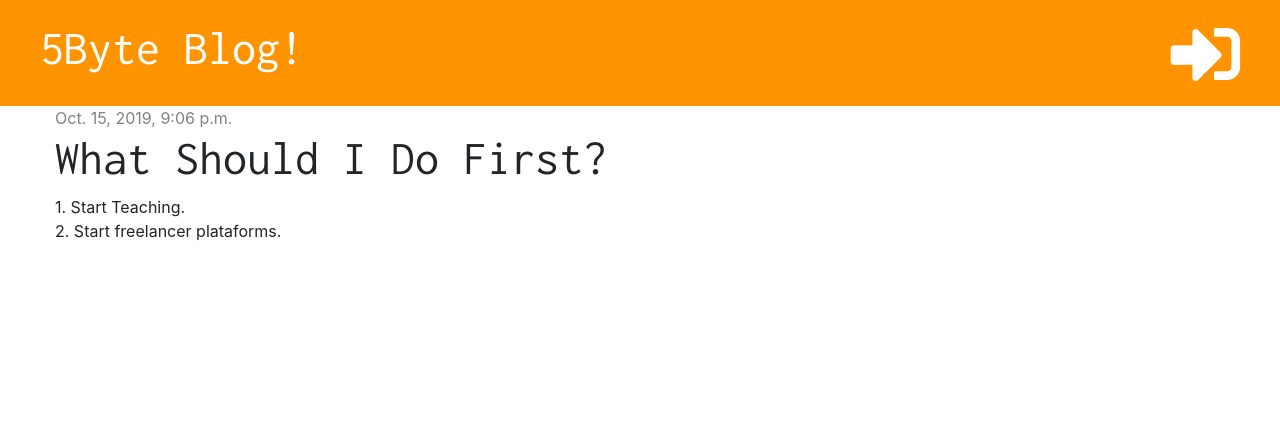
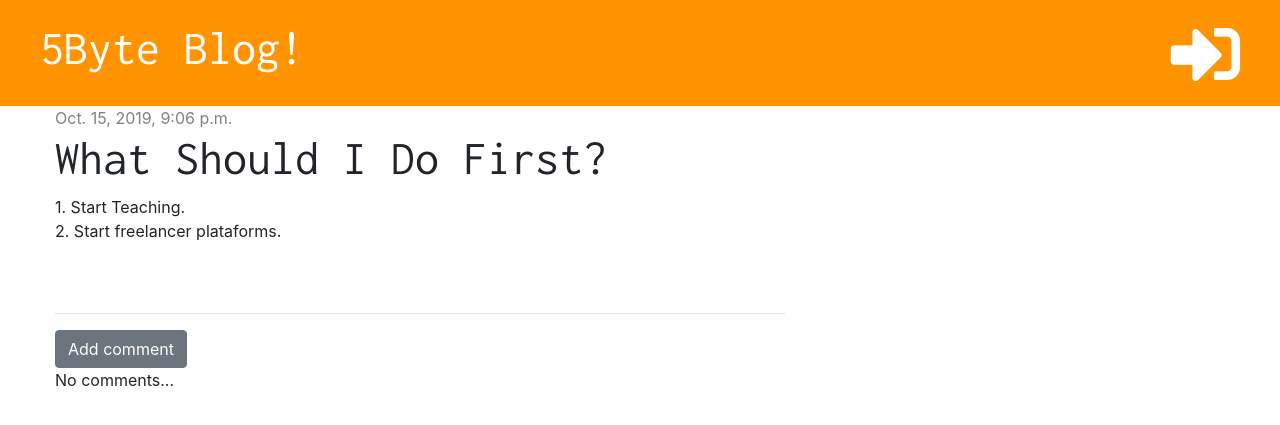
Before and after one commit to CesarTabares/BlogApp, a Django app: page /post/2 in a window 1280 px wide. Shown: the top 425 px of the page. Run offline with Django 3.2, Linux system fonts and the light colour scheme; data comes from the database, SQL or seed files in the repository; both versions use the stored data as it was after the commit; some libraries are stand-ins or nearby versions.

Commit message:
Add feature to comment on blog posts

```diff
--- a/blog/admin.py
+++ b/blog/admin.py
@@ -1,6 +1,7 @@
 from django.contrib import admin
-from .models import Post
+from .models import Post, Comment
 # Register your models here.
 
 
 admin.site.register(Post)
+admin.site.register(Comment)
--- a/blog/models.py
+++ b/blog/models.py
@@ -4,7 +4,7 @@ from django.utils import timezone
 # Create your models here.
 
 class Post(models.Model):
-    author= models.ForeignKey('auth.User', on_delete=models.CASCADE)
+    author= models.ForeignKey('auth.User', on_delete=models.CASCADE) # si el autor John , crea 10 post y elimino este autor, todos los post se eliminaran
     title= models.CharField(max_length=200)
     text=models.TextField()
     created_date= models.DateTimeField(default=timezone.now)
@@ -16,3 +16,13 @@ class Post(models.Model):
 
     def __str__(self):
         return self.title
+
+
+class Comment(models.Model):
+    post=models.ForeignKey('blog.Post', on_delete=models.CASCADE, related_name='comments') # Si elimino el blog post, todos los comentarios relacionados con el , se eliminan, ya que es una foreing key
+    author=models.CharField(max_length=200)
+    text= models.TextField()
+    created_date=models.DateTimeField(default=timezone.now)
+
+    def __str__(self):
+        return self.text
--- a/blog/static/css/blog.css
+++ b/blog/static/css/blog.css
@@ -51,3 +51,7 @@ h1,h2,h3,h4 {
   font-size:26pt;
   margin-right:20px;
 }
+
+.comment{
+  margin: 20px 0px 20px 20px;
+}
--- a/blog/templates/blog/post_detail.html
+++ b/blog/templates/blog/post_detail.html
@@ -16,4 +16,20 @@
           <h1>{{post.title}}</h1>
           <p>{{post.text | linebreaksbr}}</p>
         </div>
+
+        <hr>
+        <a href="{%url 'add_comment_to_post' pk=post.pk%}" class='btn btn-secondary'>Add comment</a>
+        {% for comment in post.comments.all %}
+          <div class="comment">
+            <div class="date">
+                {{comment.created_date}}
+            </div>
+            <strong>{{comment.author}}</strong>
+            <p>{{comment.text}}</p>
+          </div>
+
+        {%empty%}
+            <p>No comments...</p>
+        {%endfor%}
+
 {%endblock%}
--- a/blog/urls.py
+++ b/blog/urls.py
@@ -9,6 +9,7 @@ urlpatterns = [
     path('post/<int:pk>/edit', views.post_edit, name='post_edit'),
     path('drafts/', views.post_draft_list, name='post_draft_list'),
     path('post/<int:pk>/publish', views.post_publish, name='post_publish'),
+    path('post/<int:pk>/comment/', views.add_comment_to_post, name='add_comment_to_post')
 
 
     #vamos a eliminar este path de esta ruta, pq en caso que tengamos en la misma web 2 aplicaciones, el estado de login, debe ser para todas las aplicaciones
--- a/blog/views.py
+++ b/blog/views.py
@@ -2,7 +2,7 @@ from django.shortcuts import render, redirect, get_object_or_404
 from django.contrib.auth.decorators import login_required
 from django.utils import timezone
 from .models import Post
-from .forms import PostForm
+from .forms import PostForm, CommentForm
 # Create your views here.
 
 
@@ -62,3 +62,17 @@ def post_publish(reques,pk):
     post=get_object_or_404(Post,pk=pk)
     post.published()
     return redirect ('post_detail', pk=pk)
+
+def add_comment_to_post(request,pk):
+    post=get_object_or_404(Post,pk=pk)
+    if request.method=='POST':
+        form=CommentForm(request.POST)
+        if form.is_valid():
+            comment=form.save(commit=False) # we don't want to commit this to the database , WTF ????
+            comment.author=request.user
+            comment.post=post
+            comment.save()
+            return redirect('post_detail', pk=post.pk)
+    else:
+        form=CommentForm()
+        return render(request, 'blog/add_comment_to_post.html',{'form':form})
```
Also changed, not shown: blog/forms.py (+6 -1 lines), blog/templates/blog/add_comment_to_post.html (added, +12 -0 lines), blog/migrations/0002_comment.py (added), db.sqlite3.
